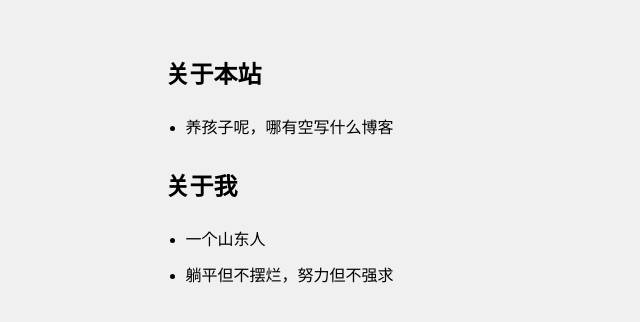
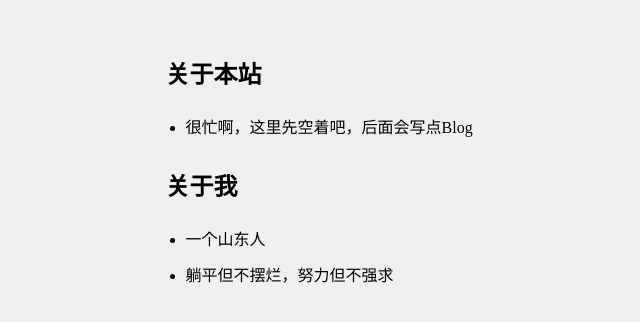
Before and after one commit to RockerHan/rockerhan.github.io, a plain HTML site: page index.html in a window 1280 px wide. Shown: the whole page, without its empty margins (32-672 px from the left). Drawn offline with Linux system fonts and the light colour scheme.

Commit message:
Update index.html

```diff
--- a/index.html
+++ b/index.html
@@ -33,7 +33,7 @@
     <div class="container">
         <h2>关于本站</h2>
         <ul>
-            <li>养孩子呢，哪有空写什么博客</li>
+            <li>很忙啊，这里先空着吧，后面会写点Blog</li>
         </ul>
         <h2>关于我</h2>
         <ul>
```
